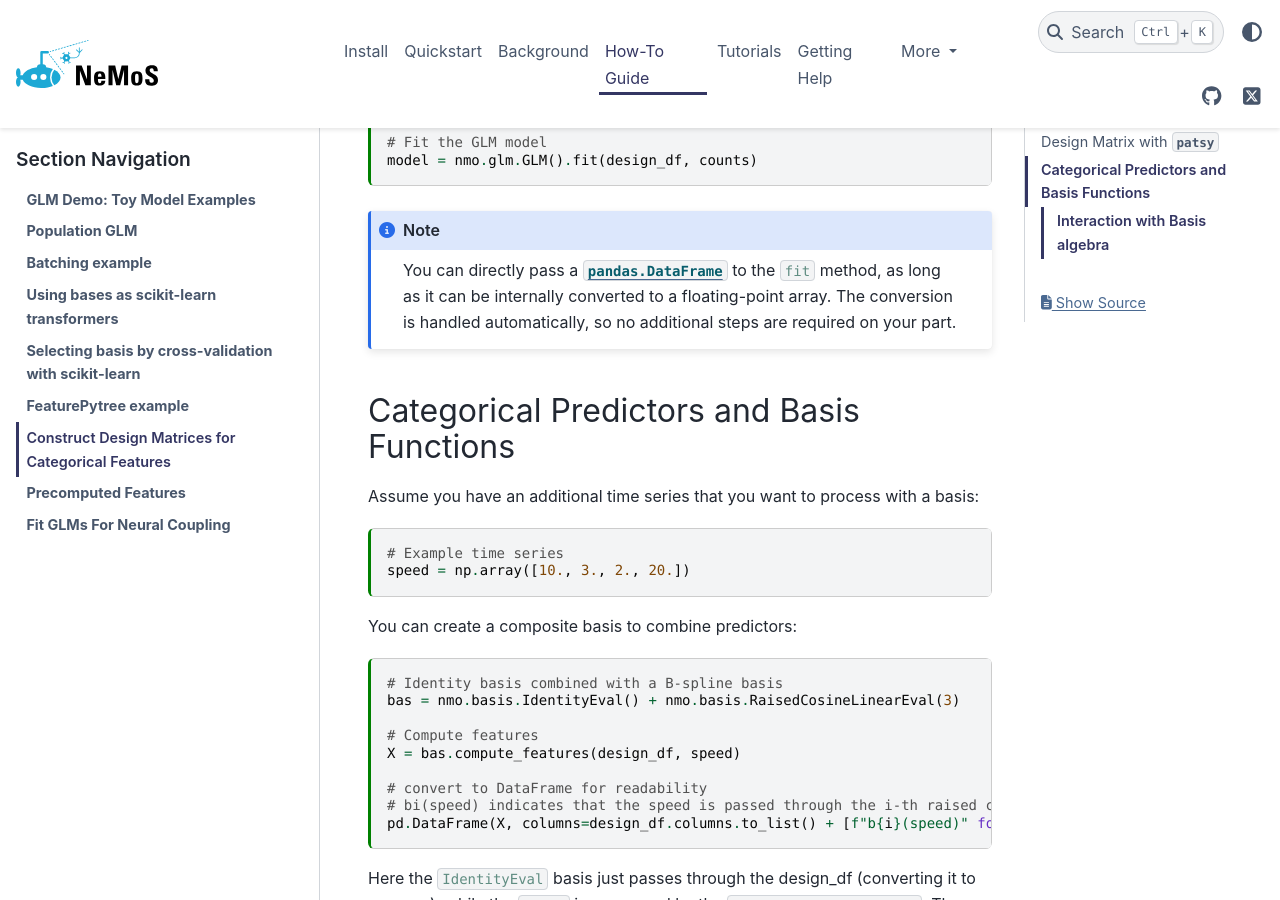
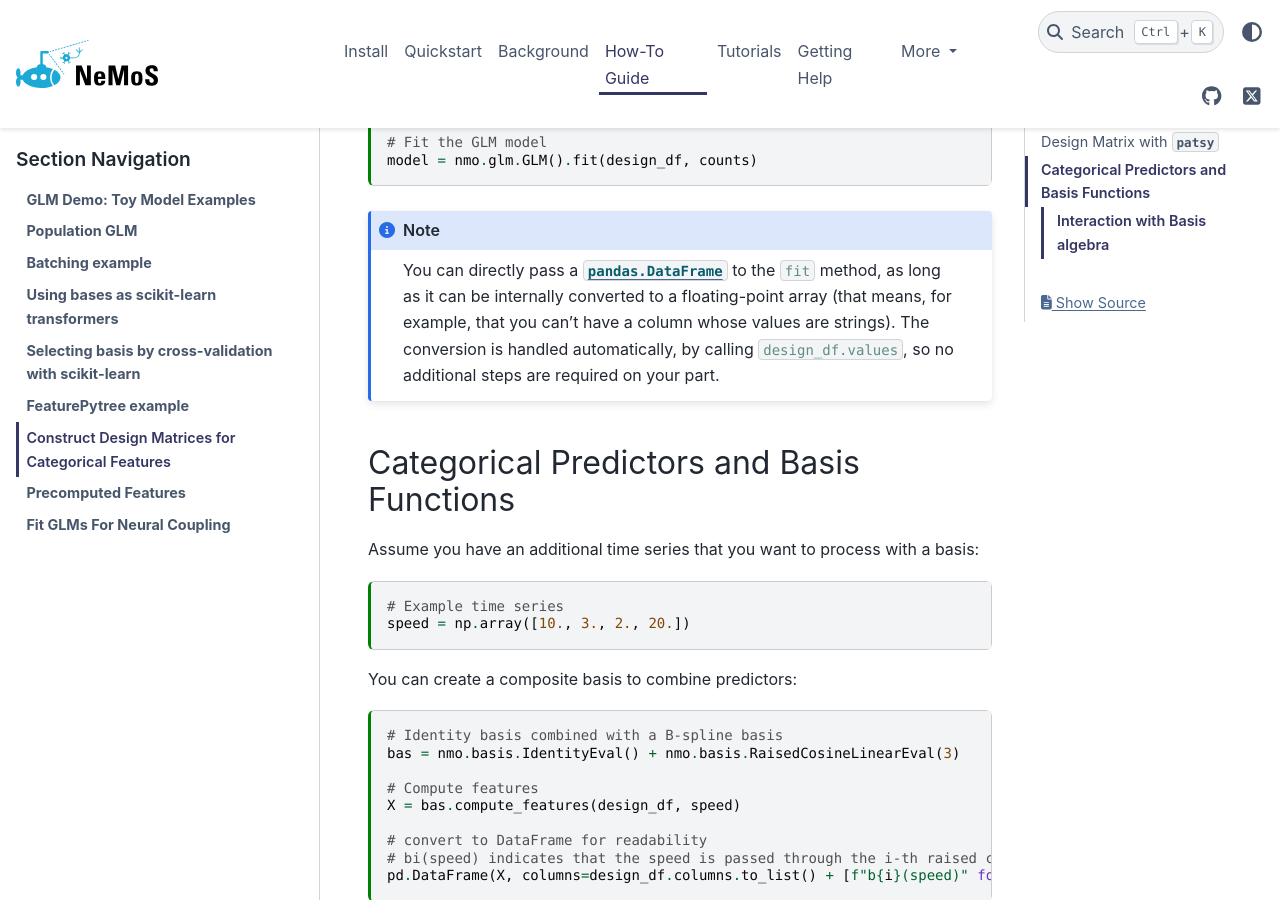
Before and after one commit to flatironinstitute/nemos, a Sphinx documentation site: the page built from docs/how_to_guide/categorical_predictors.md, in a window 1280 px wide and 900 px high, scrolled down 1735 px. Built offline with Sphinx 7.4.7 and the PyData theme 0.15.4, drawn with Linux system fonts in a browser that asks for light colours.

Commit message:
final edits

```diff
--- a/docs/how_to_guide/categorical_predictors.md
+++ b/docs/how_to_guide/categorical_predictors.md
@@ -111,7 +111,7 @@
 :::{note}
 
 You can directly pass a [`pandas.DataFrame`](https://pandas.pydata.org/docs/reference/api/pandas.DataFrame.html) to the
-`fit` method, as long as it can be internally converted to a floating-point array. The conversion is handled automatically,
+`fit` method, as long as it can be internally converted to a floating-point array (that means, for example, that you can't have a column whose values are strings). The conversion is handled automatically, by calling `design_df.values`,
 so no additional steps are required on your part.
 :::
 
```
